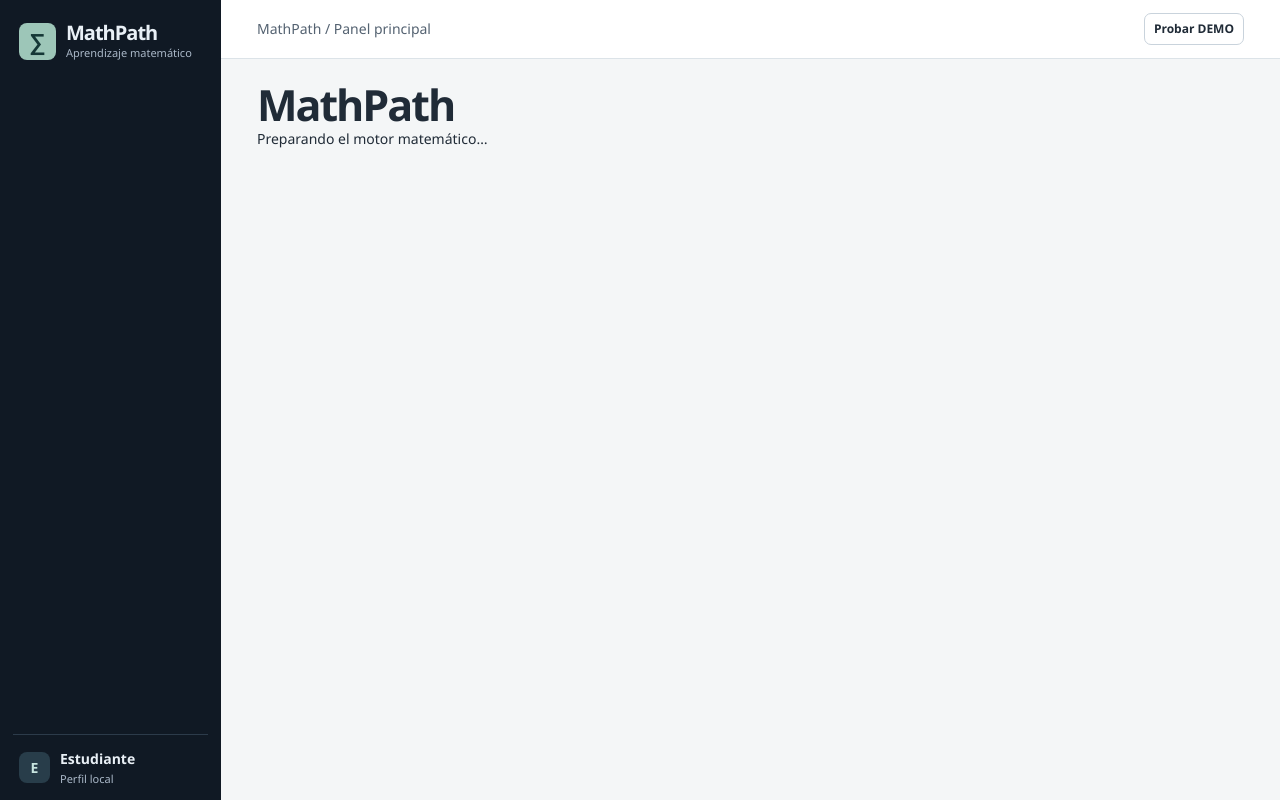
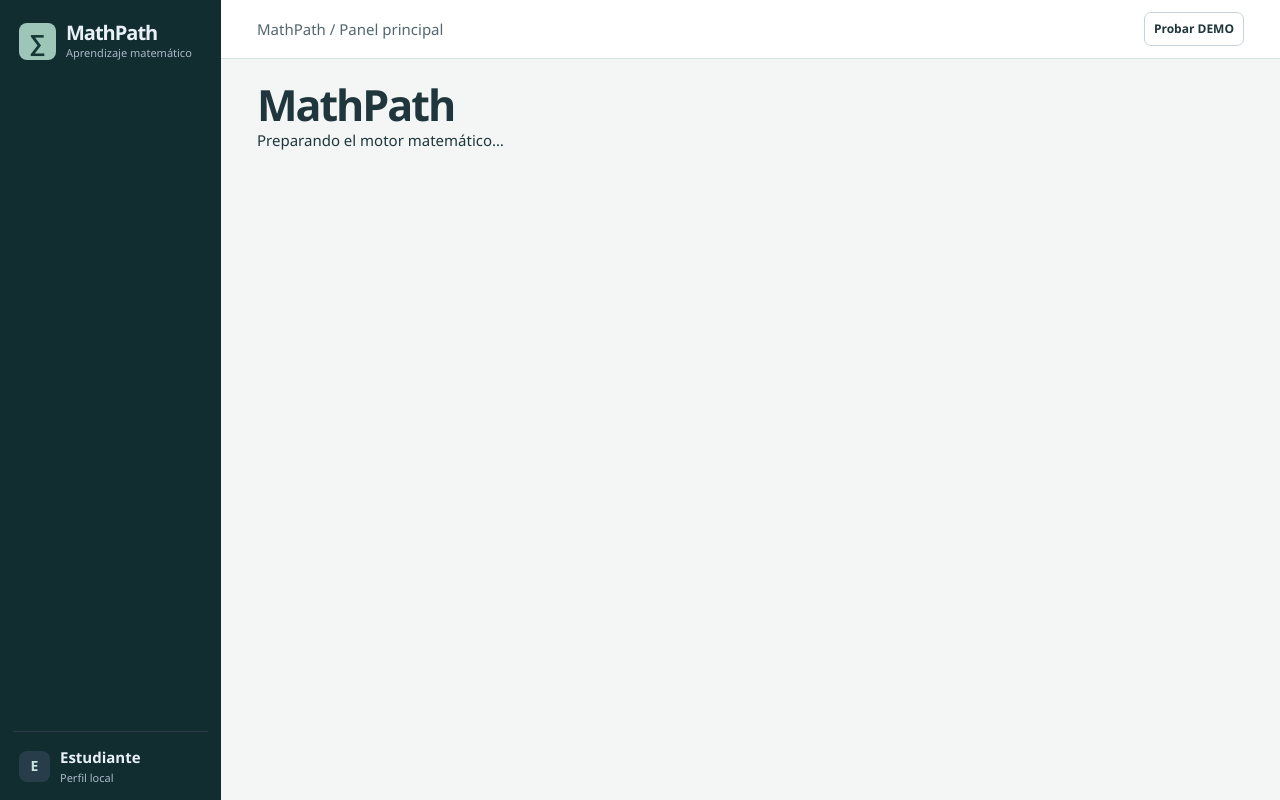
Before and after one commit to SOCIAbel/MathPath, an Electron app: page index.html in a window 1280 px wide. Drawn offline with Linux system fonts and the light colour scheme; no server answers.

Commit message:
Diseño etapa 1: variables y sistema de diseño

```diff
--- a/app.css
+++ b/app.css
@@ -2,7 +2,7 @@
  color-scheme:light;--ink:#202b37;--muted:#546271;--surface:#fff;--base:#f4f6f7;--line:#dce3e8;
  --nav:#101924;--accent:#205d5e;--accent-dark:#184d4d;--pale:#e6f0ee;--gold:#e1a956;
 }
-*{box-sizing:border-box}body{margin:0;background:var(--base);color:var(--ink);font:14px/1.55 "Segoe UI",system-ui,sans-serif}
+*{box-sizing:border-box}body{margin:0;background:var(--base);color:var(--ink);font:var(--text-base)/var(--line-height-body) var(--font-ui)}
 button,select,input,textarea{font:inherit}button{cursor:pointer}button:disabled{cursor:default;opacity:.52}button:focus-visible,input:focus-visible,select:focus-visible,textarea:focus-visible,summary:focus-visible{outline:2px solid #318382;outline-offset:3px}
 h1,h2,h3,p{margin:0}h1{font-size:clamp(30px,4vw,43px);line-height:1.1;letter-spacing:-.047em}h2{font-size:17px;line-height:1.3}h3{font-size:15px}small,.muted{color:var(--muted)}.app{display:grid;grid-template-columns:221px minmax(0,1fr);min-height:100vh}
 .sidebar{background:var(--nav);color:#e9f0f6;padding:22px 13px 13px;display:flex;flex-direction:column;position:sticky;top:0;align-self:start;height:100vh;overflow:auto}
--- /dev/null
+++ b/design-system.css
@@ -0,0 +1,105 @@
+/* Shared visual language. All assets and fonts stay on this computer. */
+:root {
+  --font-ui: "Segoe UI", system-ui, sans-serif;
+  --font-math: "Cambria Math", Cambria, serif;
+  --font-code: Consolas, "Courier New", monospace;
+  --text-xs: 14px;
+  --text-sm: 14px;
+  --text-base: 15px;
+  --text-lg: 18px;
+  --text-xl: 24px;
+  --text-title: clamp(30px, 3.2vw, 42px);
+  --line-height-body: 1.6;
+  --line-height-heading: 1.18;
+  --space-1: 4px;
+  --space-2: 8px;
+  --space-3: 12px;
+  --space-4: 16px;
+  --space-5: 20px;
+  --space-6: 24px;
+  --space-8: 32px;
+  --space-10: 40px;
+  --radius-sm: 8px;
+  --radius-control: 12px;
+  --radius-card: 18px;
+  --radius-hero: 24px;
+  --radius-pill: 999px;
+  --color-ink: #20363d;
+  --color-muted: #53676e;
+  --color-surface: #ffffff;
+  --color-surface-raised: #ffffff;
+  --color-surface-subtle: #f1f6f5;
+  --color-canvas: #f3f6f5;
+  --color-line: #d7e3df;
+  --color-control-border: #a9bdb7;
+  --color-nav: #112d30;
+  --color-nav-text: #edf6f3;
+  --color-nav-muted: #b7cbc7;
+  --color-nav-active: #274d4c;
+  --color-success: #216344;
+  --color-success-bg: #e7f4eb;
+  --color-warning: #795013;
+  --color-warning-bg: #fff2d7;
+  --color-error: #9c352d;
+  --color-error-bg: #fcece8;
+  --color-info: #245b80;
+  --color-info-bg: #eaf3fa;
+  --color-reward: #efbd54;
+  --color-on-reward: #503b14;
+  --accent: #1d6659;
+  --accent-dark: #174c44;
+  --accent-ink: var(--accent);
+  --on-accent: #ffffff;
+  --ink: var(--color-ink);
+  --muted: var(--color-muted);
+  --surface: var(--color-surface);
+  --surface-raised: var(--color-surface-raised);
+  --surface-subtle: var(--color-surface-subtle);
+  --base: var(--color-canvas);
+  --line: var(--color-line);
+  --control-border: var(--color-control-border);
+  --nav: var(--color-nav);
+  --pale: color-mix(in srgb, var(--accent) 9%, var(--surface));
+  --focus-ring: var(--accent-ink);
+  --shadow-sm: 0 2px 5px #163c3010;
+  --shadow-card: 0 5px 20px #163c300a;
+  --shadow-hover: 0 9px 24px #163c3018;
+  --shadow-dialog: 0 20px 70px #0c242647;
+  --duration-fast: 140ms;
+  --duration-base: 220ms;
+  --ease-ui: cubic-bezier(.2, .7, .2, 1);
+}
+:root[data-accent="bosque"] { --accent: #1d6659; --accent-dark: #174c44; }
+:root[data-accent="oceano"] { --accent: #245e9c; --accent-dark: #1c4775; }
+:root[data-accent="atardecer"] { --accent: #9d4328; --accent-dark: #78331f; }
+:root[data-accent="uva"] { --accent: #6644a4; --accent-dark: #4b327a; }
+:root[data-accent="oro"] { --accent: #795b10; --accent-dark: #5b430c; }
+:root[data-accent="lava"] { --accent: #a62f2b; --accent-dark: #7d2421; }
+:root[data-accent="aurora"] { --accent: #166c70; --accent-dark: #115155; }
+:root[data-mode="dark"] {
+  color-scheme: dark;
+  --color-ink: #e5eeeb;
+  --color-muted: #b0c2bd;
+  --color-surface: #1b2c30;
+  --color-surface-raised: #23383b;
+  --color-surface-subtle: #15262a;
+  --color-canvas: #102125;
+  --color-line: #3b5356;
+  --color-control-border: #68817f;
+  --color-nav: #0b1b20;
+  --color-nav-active: #274a4a;
+  --color-success: #abe2bd;
+  --color-success-bg: #193a2d;
+  --color-warning: #f4d291;
+  --color-warning-bg: #3b3020;
+  --color-error: #ffc2b9;
+  --color-error-bg: #432a2a;
+  --color-info: #b9d9f2;
+  --color-info-bg: #203848;
+  --accent-ink: color-mix(in srgb, var(--accent) 30%, #ffffff);
+  --pale: color-mix(in srgb, var(--accent) 23%, var(--surface));
+  --shadow-sm: 0 2px 5px #00000025;
+  --shadow-card: 0 5px 20px #0000001a;
+  --shadow-hover: 0 9px 24px #00000033;
+  --shadow-dialog: 0 20px 70px #00000080;
+}
--- a/index.html
+++ b/index.html
@@ -14,6 +14,7 @@
 <link rel="stylesheet" href="pixel-art.css">
 <link rel="stylesheet" href="student-pages.css">
 <link rel="stylesheet" href="hero-rig.css">
+<link rel="stylesheet" href="design-system.css">
 <script src="lesson-video.js" defer></script>
 <script src="youtube-lessons.js" defer></script>
 <script src="graph.js" defer></script>
```
